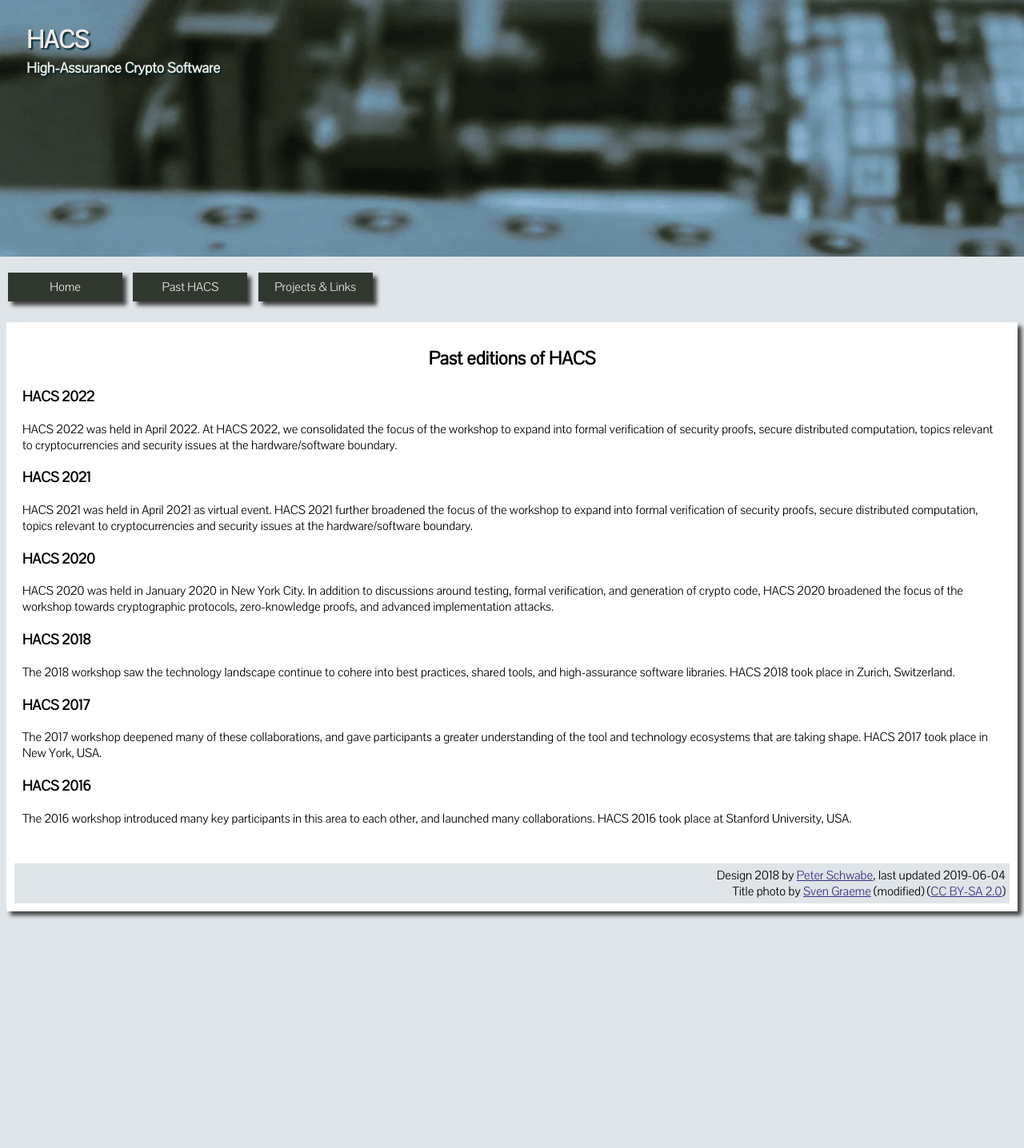
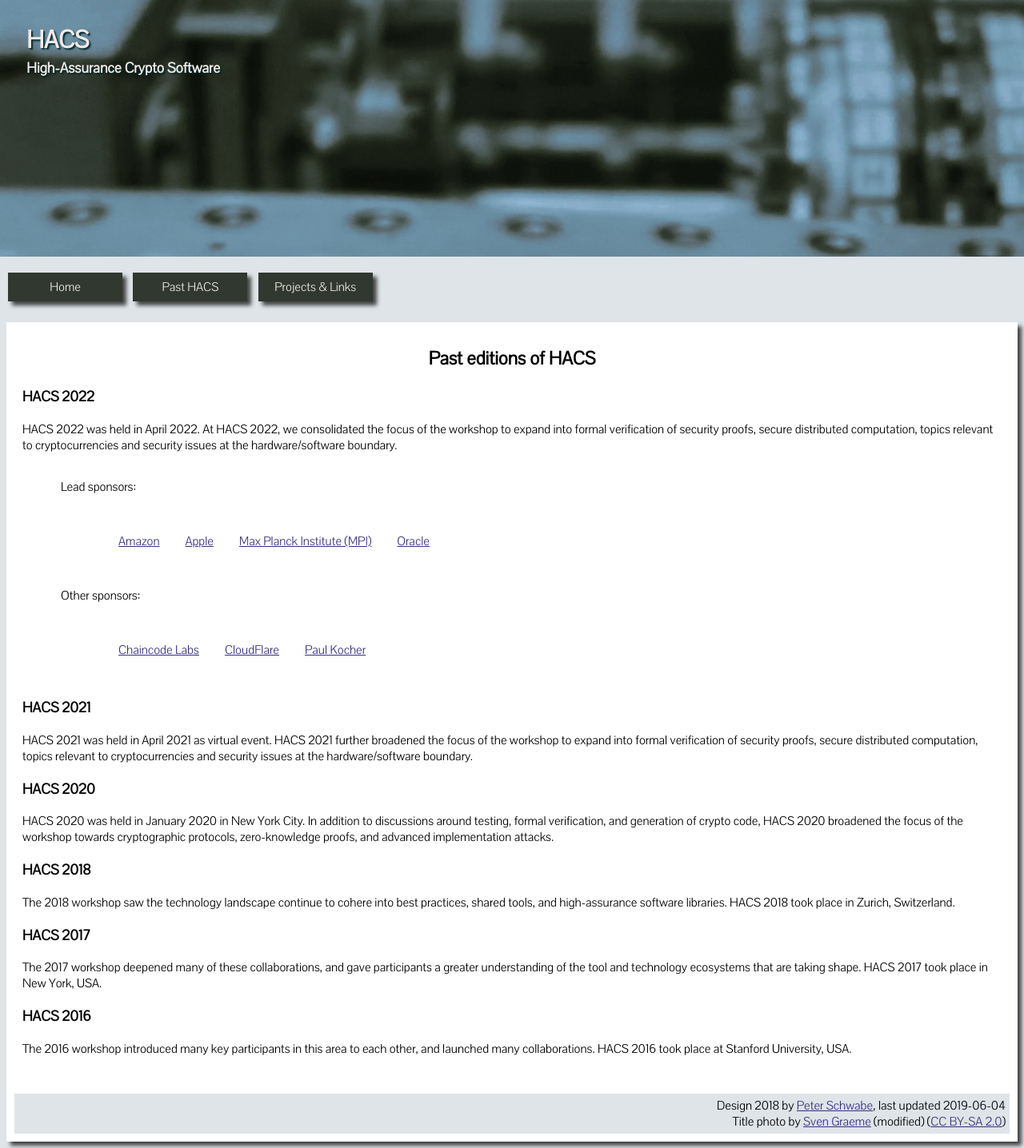
Before and after one commit to HACS-workshop/HACS-workshop.github.io, a Jekyll site: the page built from pasthacs.html, in a window 1280 px wide. Shown: the whole page at 80% size. Built offline with Jekyll 4.4.1, drawn with Linux system fonts in a browser that asks for light colours; before the commit the page ends 1148 px from its top, so only the background shows below that.

Commit message:
Update sponsors

```diff
--- a/pasthacs.html
+++ b/pasthacs.html
@@ -13,6 +13,27 @@ verification of security proofs, secure distributed computation, topics
 relevant to cryptocurrencies and security issues at the hardware/software
 boundary.
 </p>
+
+<div id="sponsors-box">
+  <div>
+	  <p>Lead sponsors:</p>
+	  <ul id="lead-sponsors-box">
+      <li><a href="https://www.amazon.com/"><p>Amazon</p></a></li>
+      <li><a href="https://www.apple.com/"><p>Apple</p></a></li>
+      <li><a href="https://www.mpi-sp.org/"><p>Max Planck Institute (MPI)</p></a></li>
+			<li><a href="https://www.oracle.com/"><p>Oracle</p></a></li>
+		</ul>
+	</div>
+
+  <div>
+	  <p>Other sponsors:</p>
+	  <ul id="lead-sponsors-box">
+      <li><a href="https://chaincode.com/"><p>Chaincode Labs</p></a></li>
+      <li><a href="https://www.cloudflare.com/"><p>CloudFlare</p></a></li>
+      <li><a href="https://paulkocher.com/"><p>Paul Kocher</p></a></li>
+		</ul>
+	</div>
+</div>
 
 <h3>HACS 2021</h3>
 
```
Also changed, not shown: index.html (+4 -4 lines).
